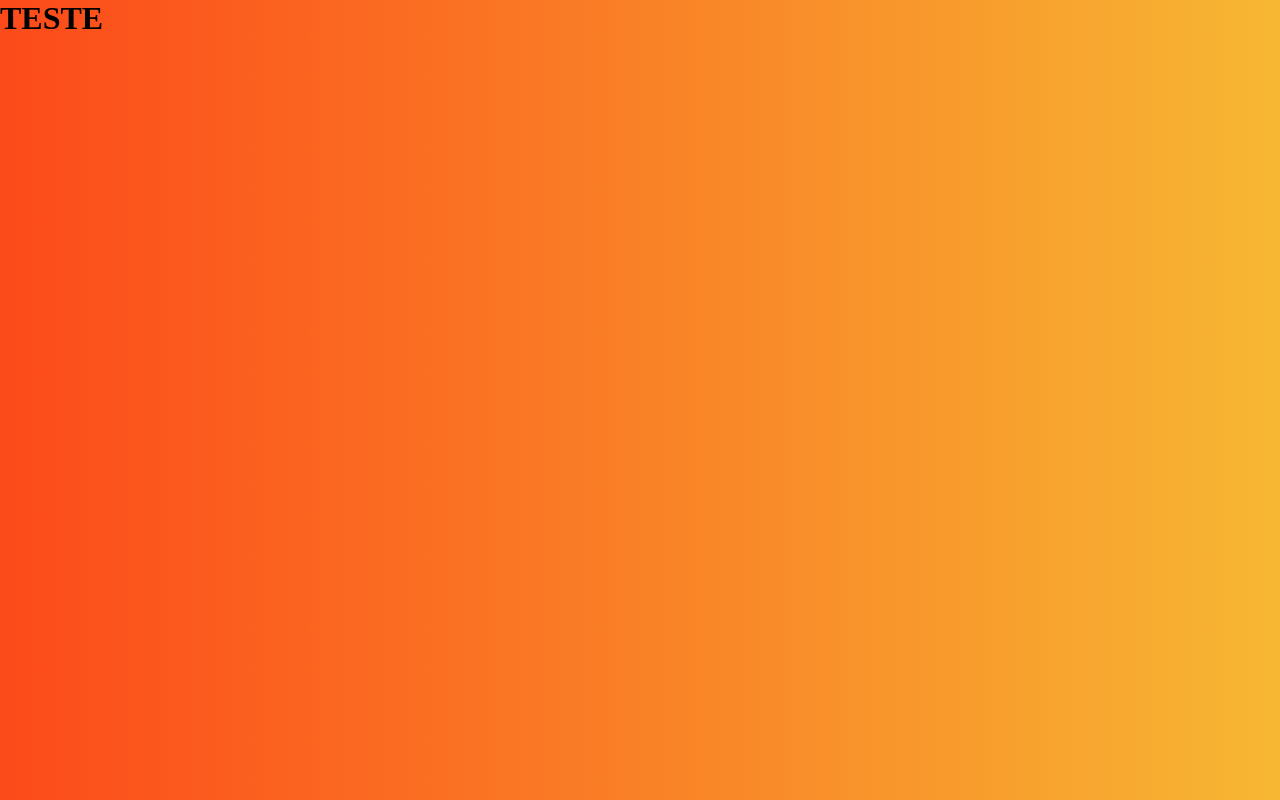
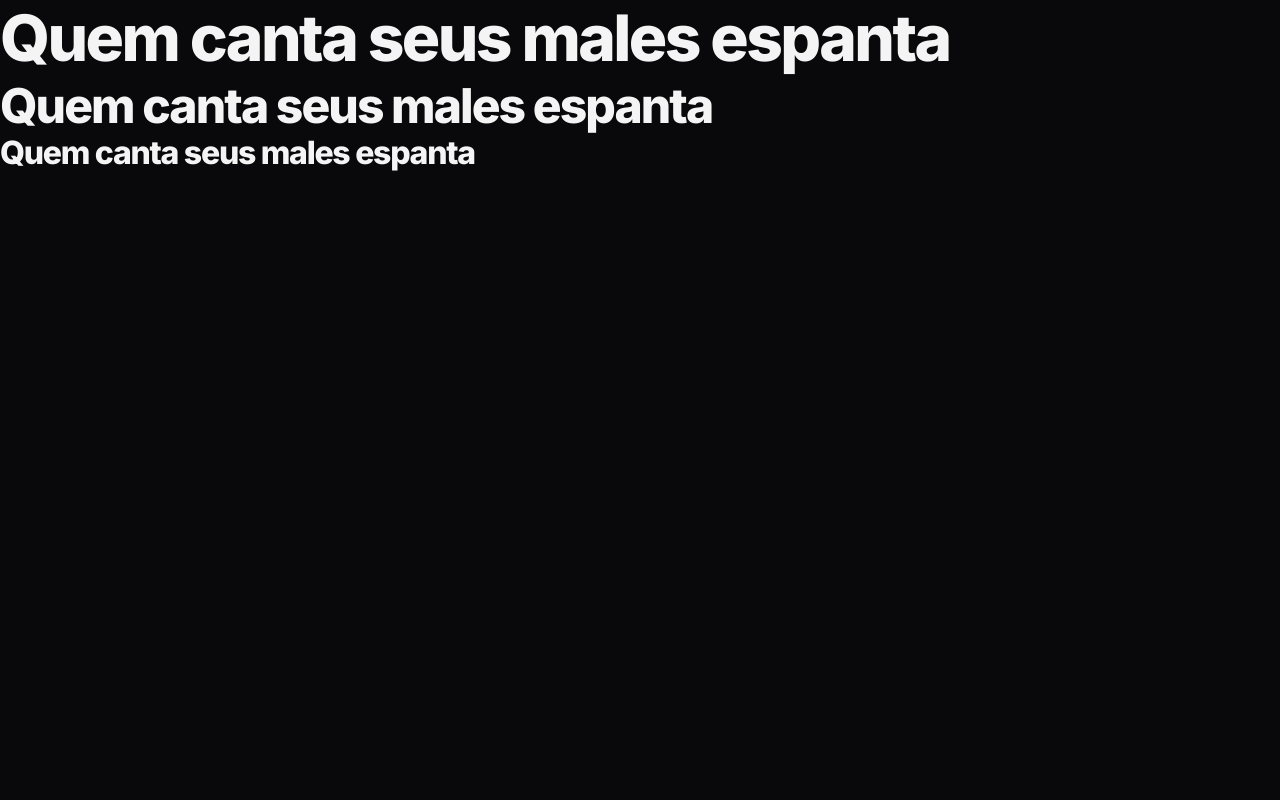
Before and after one commit to robiyoung/zingen, a plain HTML site: page index.html in a window 1280 px wide. Drawn offline with Linux system fonts and the light colour scheme.

Commit message:
definindo variaveis css

```diff
--- a/index.html
+++ b/index.html
@@ -13,6 +13,8 @@
     />
   </head>
   <body>
-    <h1>TESTE</h1>
+    <h1>Quem canta seus males espanta</h1>
+    <h2>Quem canta seus males espanta</h2>
+    <h3>Quem canta seus males espanta</h3>
   </body>
 </html>
--- a/styles/global.css
+++ b/styles/global.css
@@ -1,7 +1,16 @@
+*,
+*::before,
+*::after {
+    box-sizing: border-box;
+}
+
 * {
     margin: 0;
     padding: 0;
-    box-sizing: border-box;
+    font: inherit;
+
+    -webkit-font-smoothing: antialiased;
+    -moz-osx-font-smoothing: grayscale;
 }
 
 :root {
@@ -16,12 +25,63 @@
     --text-color-secondary: #A1A1AA;
     --text-color-primary: #F4F4F5;
 
-    --font-family: "Inter", sans-serif;
+    --font-family: "Inter", system-ui, sans-serif;
+    --fw-base: 400;
+    --fw-md: 500;
+    --fw-bold: 800;
 
-    --text: 400 1rem/160% var(--font-family);
-    --text-sm: 500 0.875rem/100% var(--font-family);
+    --fs-base: 1rem;
+    --fs-sm: 0.875rem;
+    --fs-lg: 1.25rem;
+    --fs-xl: 1.5rem;
+    --fs-2xl: 2.5rem;
+
+}
+
+html {
+    font-family: var(--font-family);
+    font-weight: var(--fw-base);
+    font-size: var(--fs-base);
+    line-height: 1.6;
+    color: var(--text-color-primary);
 }
 
 body {
-    background: var(--brand-gradient);
+    background: var(--background-color);
 }
+
+h1, h2, h3 {
+    line-height: 1.2;
+    color: var(--text-color-primary);
+    font-weight: var(--fw-bold);
+    letter-spacing: -0.04em;
+}
+
+h1 {
+    font-size: var(--fs-2xl);
+}
+
+h2 {
+    font-size: var(--fs-xl);
+}
+
+h3 {
+    font-size: var(--fs-lg);
+}
+
+a {
+    text-decoration: none;
+    color: inherit;
+}
+
+ul[role="list"] {
+    list-style: none;
+}
+
+@media (width >= 80em) {
+    :root {
+        --fs-lg: 2rem;
+        --fs-xl: 3rem;
+        --fs-2xl: 4rem;
+    }
+}
```
Also changed, not shown: 1 other file.
